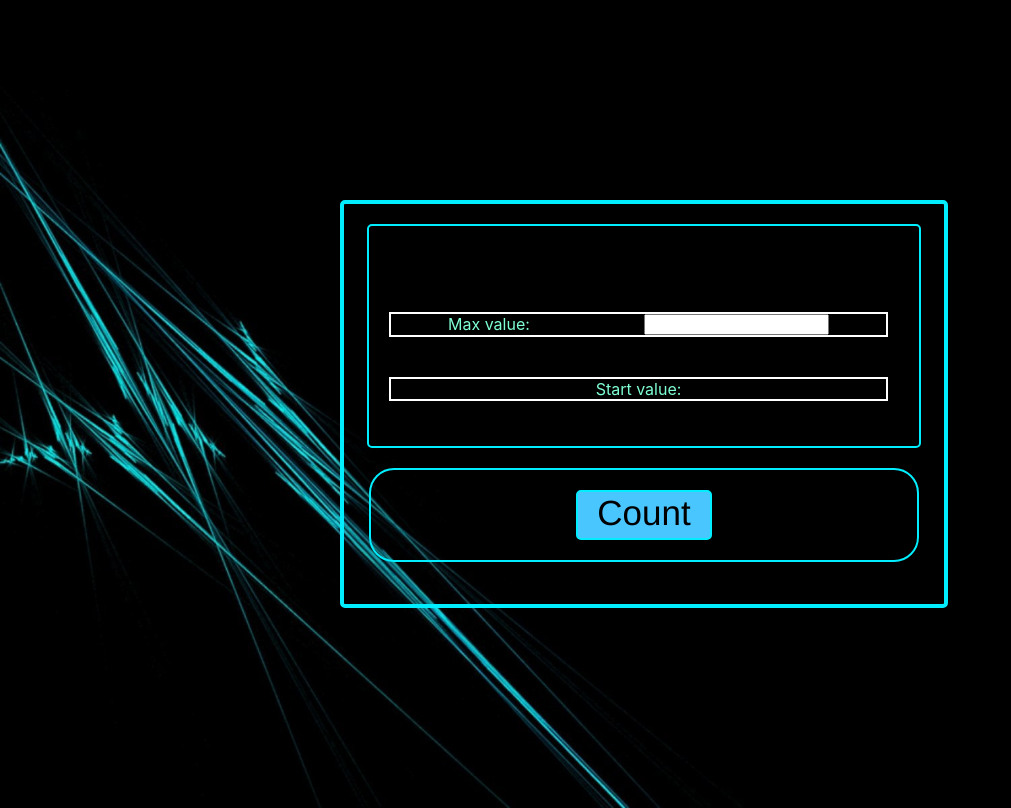
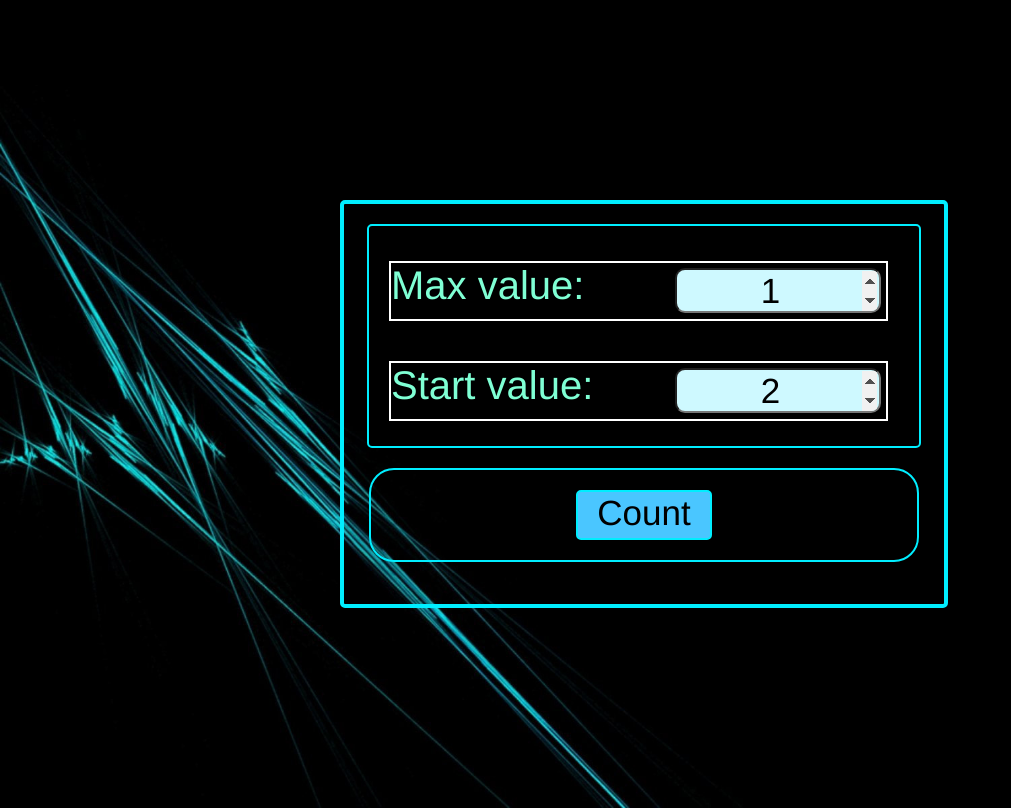
Before and after one commit to Pavelkv94/Counter, a React (Create React App) app: page /setting in a window 1280 px wide. Shown: the whole page, without its empty margins (0-1011 px from the left). Built offline with nearby package versions, Linux system fonts and the light colour scheme; the HTML template or start-up script is replaced by a standard one.

Commit message:
add css for input

```diff
--- a/src/App.css
+++ b/src/App.css
@@ -23,9 +23,9 @@ body {
   width: 550px;
   height: 100px;
   border: rgb(0, 238, 255) 2px solid;
-  border-radius: 5px;
+  border-radius: 10px;
   margin: 20px auto;
-  background-color: rgb(117, 255, 255);
+  background-color: rgb(143, 255, 255);
   font-size: 60px;
   font-family: 'Franklin Gothic Medium', 'Arial Narrow', Arial, sans-serif;
   font-style: initial;
@@ -54,7 +54,8 @@ body {
 }
 
 .btn:hover {
-  border: rgb(0, 7, 110) 2px solid;
+  border: rgb(42, 177, 255) 2px solid;
+  box-shadow: 0px 0px 20px rgb(0, 178, 190);
 }
 
 .btn:active {
@@ -82,25 +83,44 @@ body {
 }
 
 .setDisplay {
+  position: relative;
   display: flex;
   flex-direction: column;
   justify-content: center;
-  text-align: center;
   width: 550px;
-  height: 100px;
+  height: 130px;
   border: rgb(0, 238, 255) 2px solid;
   border-radius: 5px;
   margin: 20px auto;
-  padding-top: 80px;
+  padding-top: 50px;
   padding-bottom: 40px;
 }
+
 .span {
-  margin: 20px;
   display: flex;
   flex-direction: row;
-  justify-content: space-around;
+  justify-content: space-between;
+  margin: 20px;
   width: 90%;
   height: 60px;
   border: white 2px solid;
   color: aquamarine;
+  font-family: 'Franklin Gothic Medium', 'Arial Narrow', Arial, sans-serif;
+  font-size: 40px;
+  cursor: default;
 }
+
+.input {
+  width: 40%;
+  height: 70%;
+  margin: 5px;
+  text-align: center;
+  font-family: 'Franklin Gothic Medium', 'Arial Narrow', Arial, sans-serif;
+  font-size: 35px;
+  background-color: rgb(206, 249, 255);
+  border-radius: 10px;
+  outline: none;
+}
+
+.input::-webkit-inner-spin-button {
+  opacity: 1;}
--- a/src/components/Setting.tsx
+++ b/src/components/Setting.tsx
@@ -1,17 +1,17 @@
 import React from 'react';
 import '../App.css';
 import { Button } from './Button';
+import { SpanSetting } from './SpanSetting';
 
 
 export function Setting(props: any) {
+
+
     return (
         <div className="countContainer" >
             <div className="setDisplay">
-                <span className="span">
-                    <div>Max value:</div>
-                    <input type="number" />
-                </span>
-                <span className="span">Start value:</span>
+                <SpanSetting title={"Max value:"} value={1}/>
+                <SpanSetting title={"Start value:"} value={2}/>
             </div>
             <div className="controlContainer">
                 <Button title={("Count")} disabled={true} onClick={() => { }} class={`btn`} />
--- /dev/null
+++ b/src/components/SpanSetting.tsx
@@ -0,0 +1,17 @@
+import React from 'react';
+import '../App.css';
+
+type SpanSettingType = {
+    title:string
+    value:number
+}
+
+
+export function SpanSetting(props: SpanSettingType) {
+    return (
+        <span className="span">
+            <div>{props.title}</div>
+            <input type="number" className="input" value={props.value}/>
+        </span>
+    )
+}
```
